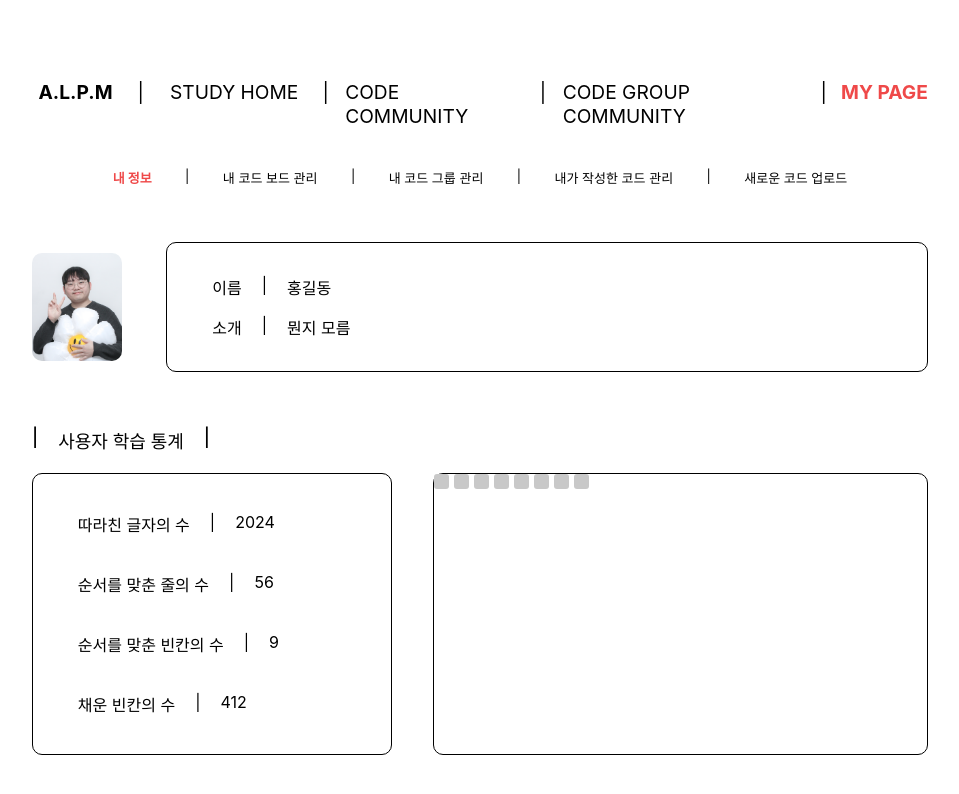
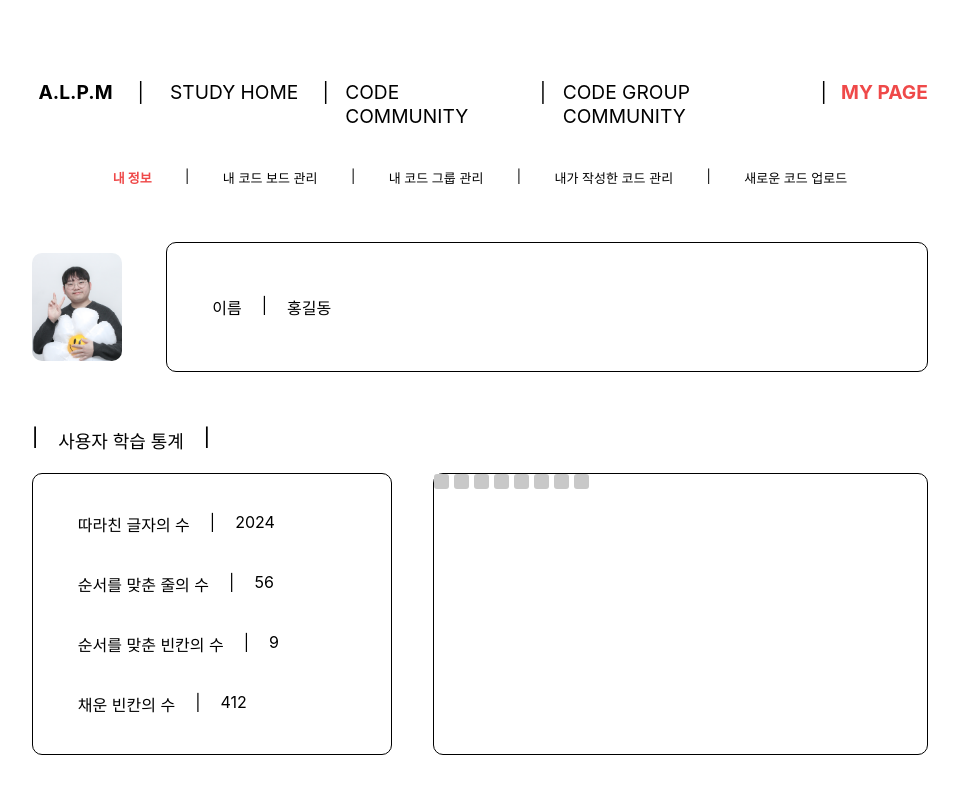
Before and after one commit to AL-PM/ALPM-web, a React (Create React App) app: page /mypage in a window 1280 px wide. Shown: the top 794 px of the page, without its empty margins (160-1119 px from the left). Built offline with nearby package versions, Linux system fonts and the light colour scheme.

Commit message:
[MOD] MY_PAGE 회의 논의에 따라 내 정보 창에 코멘트 항목 삭제

```diff
--- a/src/MyPage/MyProfile/MyProfile.css
+++ b/src/MyPage/MyProfile/MyProfile.css
@@ -21,7 +21,7 @@
     border: 1px solid;
     border-radius: 10px;
     display: grid;
-    grid-template-rows: 1fr 1fr;
+    grid-template-rows: 1fr;
     align-items: center;
     justify-items: start;
     padding-left:5%;
--- a/src/MyPage/MyProfile/MyProfile.jsx
+++ b/src/MyPage/MyProfile/MyProfile.jsx
@@ -33,7 +33,6 @@ function MyProfileUserInfo({name, comment}){
             <img id="MyProfileUserImage" src={UserEx} alt="UserEx" />
             <div id="MyProfildUserInfoContainer">
                 <TextContainer keyword={"이름"} content={name} />
-                <TextContainer keyword={"소개"} content={comment} />
             </div>
         </div>
     )
@@ -290,7 +289,7 @@ function MyProfile(){
         <div>
             <MainMenuBar page={"MyPage"} />
             <MyPageMenuBar MyPage={"1"}/>
-            <MyProfileUserInfo name={UserData.name} comment={UserData.provider}/>
+            <MyProfileUserInfo name={UserData.name}/>
             <MyProfileStudyHistory tracePoint={UserData.tracePoint} fillPoint={UserData.fillPoint} sequencePoint={UserData.sequencePoint} blockPoint={UserData.blockPoint} historyList={UserData.historyList}/>
         </div>
     )
```
